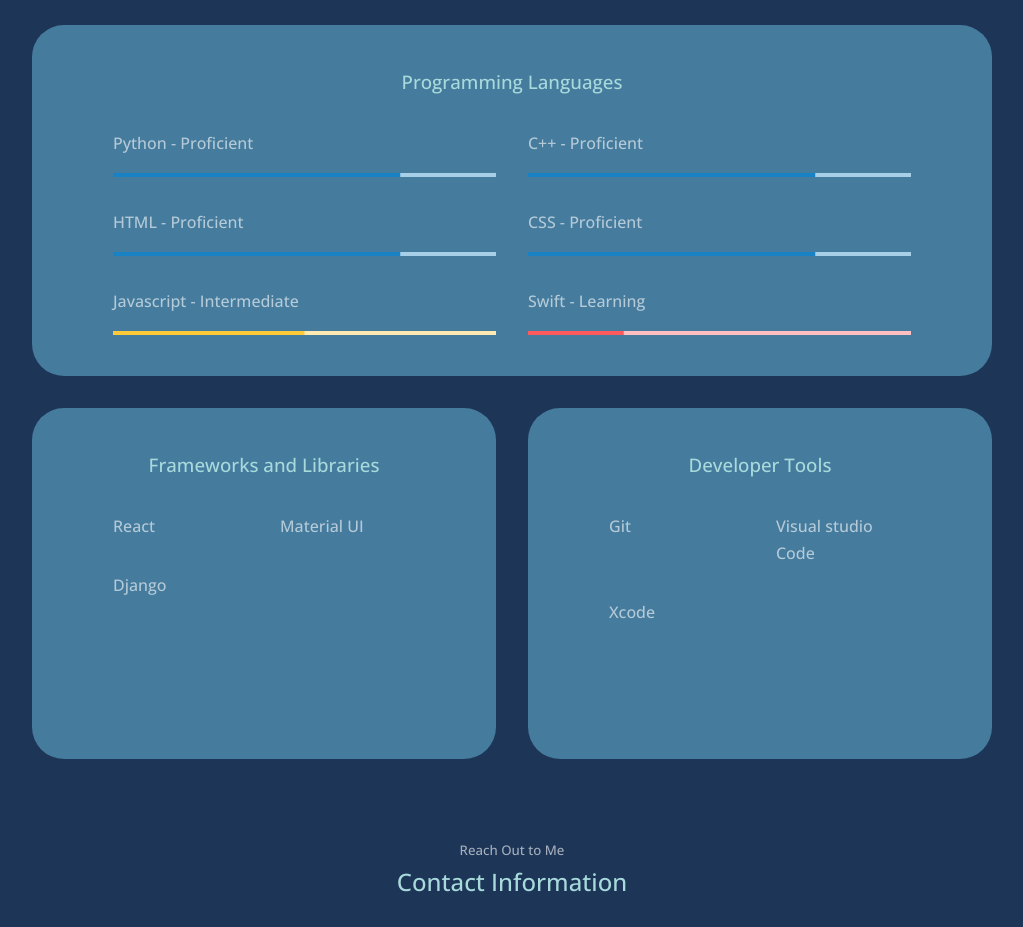
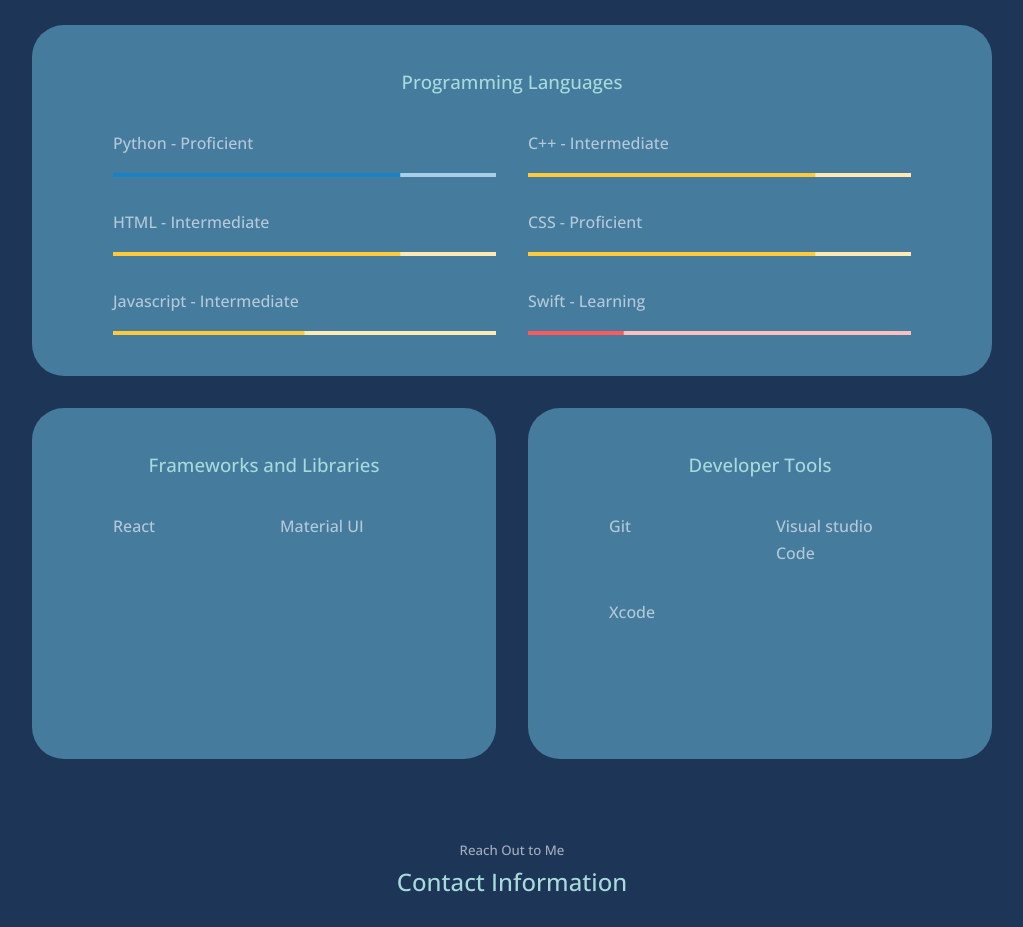
Before and after one commit to michaelmcl12/portfolio, a React (Create React App) app: page / in a window 1280 px wide. Shown: the part 3000-3927 px from the top of the page, without its empty margins (128-1151 px from the left). Built offline with nearby package versions, Linux system fonts and the light colour scheme.

Commit message:
Edited resume and skills

```diff
--- a/src/Components/Experience/Experience.jsx
+++ b/src/Components/Experience/Experience.jsx
@@ -41,20 +41,20 @@ const Experience = () => {
 
               <article className='exp_details'>
                 {/* logo */}
-                <h4>C++ - Proficient</h4>
-                <LinearProgress color='proficient' variant="determinate" value={75} />
+                <h4>C++ - Intermediate</h4>
+                <LinearProgress color='intermediate' variant="determinate" value={75} />
               </article>
 
               <article className='exp_details'>
                 {/* logo */}
-                <h4>HTML - Proficient</h4>
-                <LinearProgress color='proficient' variant="determinate" value={75} />
+                <h4>HTML - Intermediate</h4>
+                <LinearProgress color='intermediate' variant="determinate" value={75} />
               </article>
 
               <article className='exp_details'>
                 {/* logo */}
                 <h4>CSS - Proficient</h4>
-                <LinearProgress color='proficient' variant="determinate" value={75} />
+                <LinearProgress color='intermediate' variant="determinate" value={75} />
               </article>
 
               <article className='exp_details'>
@@ -84,12 +84,6 @@ const Experience = () => {
                 {/* logo */}
                 <h4>Material UI</h4>
               </article>
-
-              <article className='exp_details'>
-                {/* logo */}
-                <h4>Django</h4>
-              </article>
-
             </div>
           </div>
 
```
Also changed, not shown: 2 other files (tests, documents, lock files or other folders).
